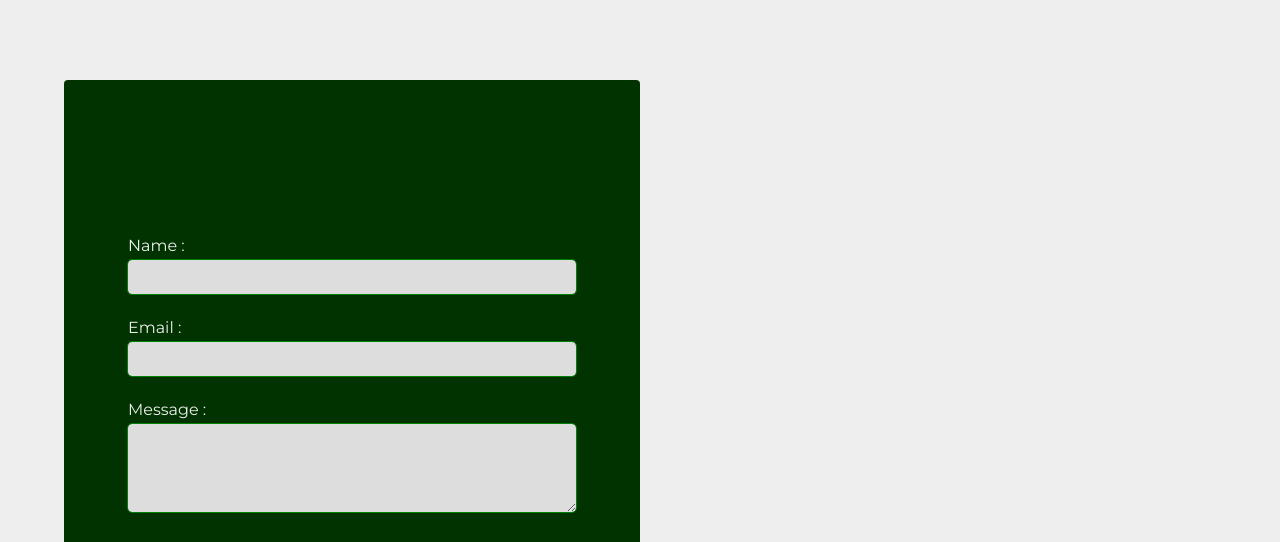
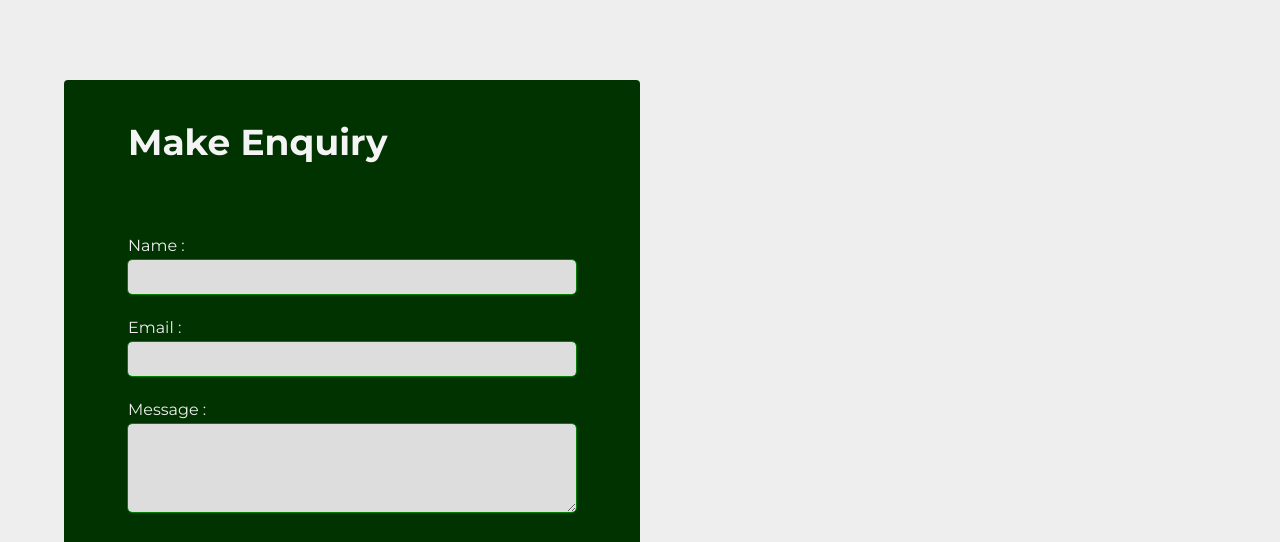
Before and after one commit to ShakexSempe/easy-assist, a plain HTML site: page index.html in a window 1280 px wide. Shown: the part 2760-3302 px from the top of the page. Drawn offline with Linux system fonts and the light colour scheme.

Commit message:
form title

```diff
--- a/sass/components/_form.scss
+++ b/sass/components/_form.scss
@@ -14,6 +14,10 @@ form {
     // margin: 10vh auto 5vh;
     // margin: 5vh auto 5vh;
     padding: 5vh 5vw;
+
+    h2 {
+        color: abstracts.$text-light;
+    }
 
     .input-div {
         position: relative;
```
Also changed, not shown: css/style.css, 1 other file.
